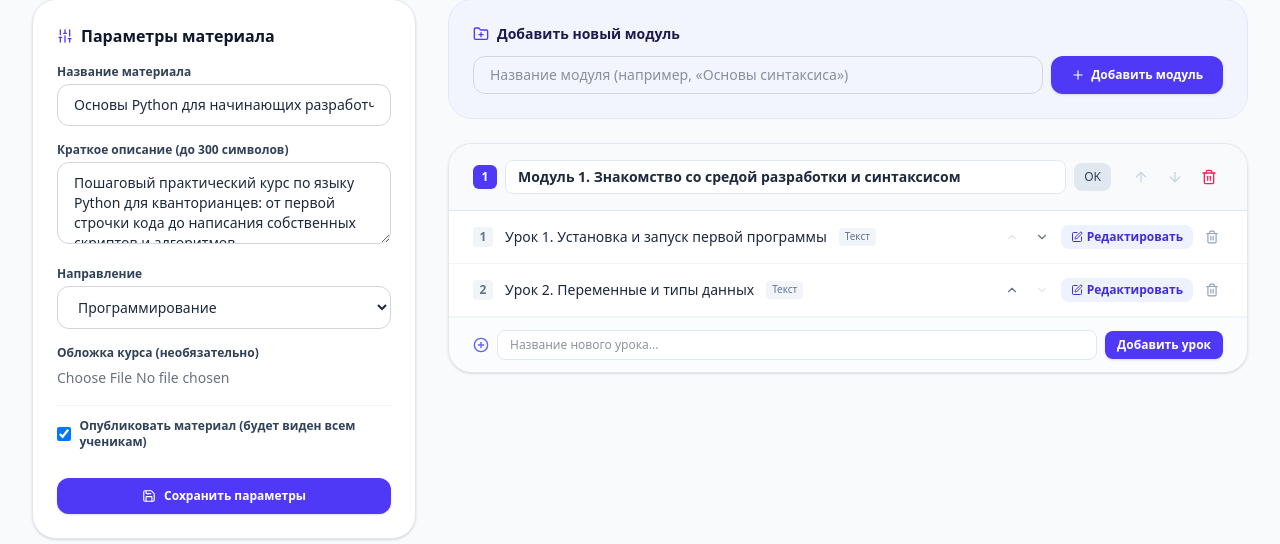
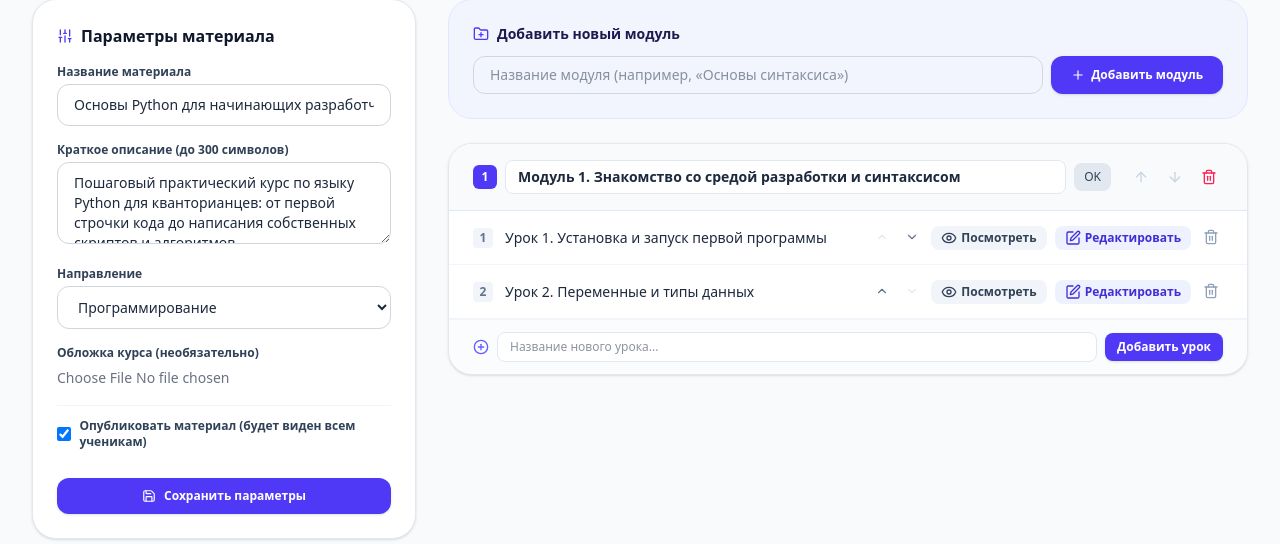
Before and after one commit to Verigg/KvantLearn, a Django app: page /editor/materials/osnovy-python-dlya-nachinayushchikh/edit/ in a window 1280 px wide. Shown: the part 227-771 px from the top of the page. Run offline with Django 5.2, Linux system fonts and the light colour scheme; a user stored in the database is signed in; data comes from the database, SQL or seed files in the repository; both versions use the stored data as it was after the commit; style sheets or scripts are compiled from the project's sources; some libraries are stand-ins or nearby versions.

Commit message:
added view lesson button in editor

```diff
--- a/templates/catalog/editor_material_edit.html
+++ b/templates/catalog/editor_material_edit.html
@@ -200,20 +200,6 @@
                         {{ forloop.counter }}
                       </span>
                       <span class="font-medium text-slate-800 truncate">{{ lesson.title }}</span>
-
-                      <div class="flex items-center space-x-1.5 text-xs text-slate-400 flex-shrink-0">
-                        {% if lesson.content_type == 'markdown' %}
-                          <span class="px-1.5 py-0.5 rounded bg-slate-100 text-[10px] text-slate-500 font-mono">MD</span>
-                        {% else %}
-                          <span class="px-1.5 py-0.5 rounded bg-slate-100 text-[10px] text-slate-500">Текст</span>
-                        {% endif %}
-                        {% if lesson.video_url %}
-                          <i data-lucide="video" class="w-3.5 h-3.5 text-indigo-500" title="Видео"></i>
-                        {% endif %}
-                        {% if lesson.image %}
-                          <i data-lucide="image" class="w-3.5 h-3.5 text-emerald-500" title="Картинка"></i>
-                        {% endif %}
-                      </div>
                     </div>
 
                     <!-- Кнопки управления уроком -->
@@ -234,10 +220,17 @@
                         </button>
                       </form>
 
+                      <a href="{% url 'catalog:lesson_detail' slug=material.slug pk=lesson.pk %}"
+                         target="_blank"
+                         class="inline-flex items-center px-2.5 py-1 bg-slate-100 hover:bg-slate-200 text-slate-700 text-xs font-semibold rounded-lg transition">
+                        <i data-lucide="eye" class="w-4 h-4 mr-1"></i>
+                        <span>Посмотреть</span>
+                      </a>
+
                       <!-- Редактировать урок -->
                       <a href="{% url 'editor:lesson_edit' pk=lesson.pk %}"
                          class="inline-flex items-center px-2.5 py-1 bg-indigo-50 hover:bg-indigo-100 text-indigo-700 text-xs font-semibold rounded-lg transition">
-                        <i data-lucide="edit" class="w-3 h-3 mr-1"></i>
+                        <i data-lucide="edit" class="w-4 h-4 mr-1"></i>
                         <span>Редактировать</span>
                       </a>
 
@@ -245,7 +238,7 @@
                       <form method="post" action="{% url 'editor:lesson_delete' pk=lesson.pk %}" onsubmit="return confirm('Удалить урок «{{ lesson.title }}»?');" class="inline">
                         {% csrf_token %}
                         <button type="submit" class="p-1 rounded text-slate-400 hover:text-rose-600 hover:bg-rose-50 transition" title="Удалить урок">
-                          <i data-lucide="trash-2" class="w-3.5 h-3.5"></i>
+                          <i data-lucide="trash-2" class="w-4 h-4"></i>
                         </button>
                       </form>
                     </div>
```
Also changed, not shown: db.sqlite3.
